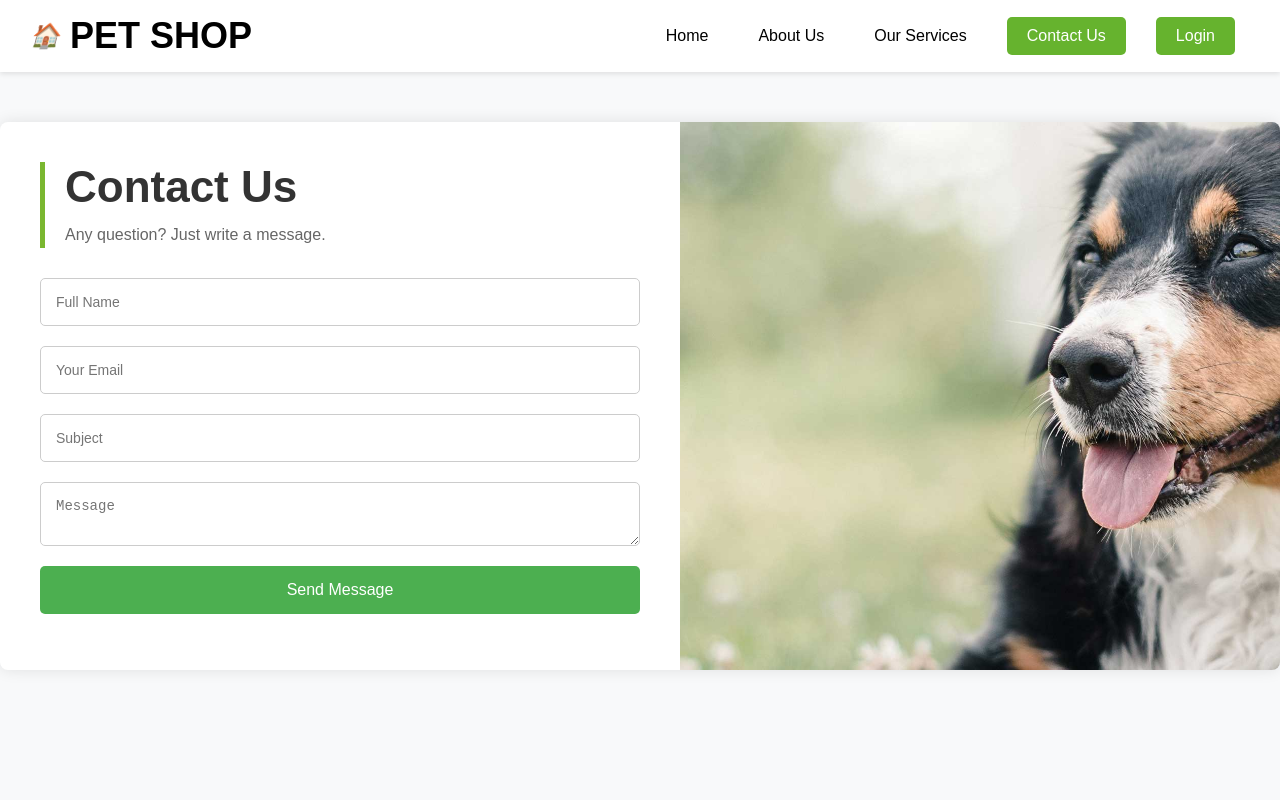
After one commit to Prajeet12/PetSitterBooking, a PHP site: page /petsitter/client/contactus.php in a window 1280 px wide. The commit adds this page. Run offline with PHP 8.4, Linux system fonts and the light colour scheme.

Commit message:
update profile

```diff
--- a/admin/feedback.php
+++ b/admin/feedback.php
@@ -24,8 +24,9 @@ include('../includes/config.php');   // Database connection
                     <tr>
                         <th>ID</th>
                         <th>Name</th>
+                        <th>E-mail</th>
+                        <th>Subject</th>
                         <th>Feedback</th>
-                        <th>Date</th>
                     </tr>
                 </thead>
                 <tbody>
@@ -35,8 +36,9 @@ include('../includes/config.php');   // Database connection
                         echo "<tr>";
                         echo "<td>" . $row['id'] . "</td>";
                         echo "<td>" . $row['name'] . "</td>";
+                        echo "<td>" . $row['email'] . "</td>";
+                        echo "<td>" . $row['subject'] . "</td>";
                         echo "<td>" . $row['message'] . "</td>";
-                        echo "<td>" . $row['date'] . "</td>";
                         echo "</tr>";
                     }
                     ?>
--- a/admin/sidebar.php
+++ b/admin/sidebar.php
@@ -6,6 +6,6 @@
         <li><a href="manage-bookings.php">Manage Bookings</a></li>
         <li><a href="feedback.php">Feedback & Suggestions</a></li>
         <li><a href="manage-services.php">Manage Services</a></li>
-        <li><a href="logout.php">Logout</a></li>
+        <li><a href="../auth/logout.php">Logout</a></li>
     </ul>
 </aside>
--- a/auth/logout.php
+++ b/auth/logout.php
@@ -4,6 +4,6 @@ session_unset(); // Unset all session variables
 session_destroy(); // Destroy the session
 
 // Redirect to login page
-header("Location: ../auth/login.php");
+header("Location: ../client/index.php");
 exit();
 ?>
--- a/auth/styles.css
+++ b/auth/styles.css
@@ -17,7 +17,7 @@ body {
     box-shadow: 0px 0px 10px rgba(0, 0, 0, 0.1);
     width: 300px;
 }
-form-container {
+.form-container {
     background-color: #fff;
     padding: 20px;
     border-radius: 5px;
--- a/client/aboutus.php
+++ b/client/aboutus.php
@@ -50,7 +50,7 @@ include('../includes/config.php');
                                 aliquyam dolores dolore. Amet erat amet et magna</p>
                         </div>
 
-                        <div id="Paris" class="tabcontent">
+                        <div id="Vision" class="tabcontent">
 
                             <p>Tempor erat elitr at rebum at at clita aliquyam consetetur. Diam dolor diam ipsum et,
                                 tempor voluptua sit consetetur sit. Aliquyam diam amet diam et eos sadipscing labore.
--- /dev/null
+++ b/client/contactus.php
@@ -0,0 +1,149 @@
+<?php
+include('../client/navbar_default.php');
+// Include your database configuration file to establish a connection
+include('../includes/config.php');
+
+// Check if the form is submitted
+if ($_SERVER["REQUEST_METHOD"] == "POST") {
+    // Get form data
+    $name = trim($_POST['name']);
+    $email = trim($_POST['email']);
+    $subject = trim($_POST['subject']);
+    $message = trim($_POST['message']);
+
+    // Validate the inputs
+    if (!empty($name) && !empty($email) && !empty($subject) && !empty($message)) {
+        // Prepare the SQL query
+        $sql = "INSERT INTO feedback (name, email, subject, message) VALUES (?, ?, ?, ?)";
+
+        // Prepare the statement
+        if ($stmt = $conn->prepare($sql)) {
+            // Bind the parameters
+            $stmt->bind_param("ssss", $name, $email, $subject, $message);
+
+            // Execute the statement
+            if ($stmt->execute()) {
+                echo "Thank you for your feedback!";
+            } else {
+                echo "Error: Could not save your feedback. Please try again later.";
+            }
+
+            // Close the statement
+            $stmt->close();
+        }
+    } else {
+        echo "Please fill in all the fields.";
+    }
+
+    // Close the database connection
+    $conn->close();
+}
+?>
+
+
+
+<!DOCTYPE html>
+<html lang="en">
+<head>
+    <meta charset="UTF-8">
+    <meta name="viewport" content="width=device-width, initial-scale=1.0">
+    <title>Contact Us</title>
+    <link rel="stylesheet" href="../client/styles.css">
+</head>
+<style>
+    /* Contact Us */
+
+.contact-container {
+
+    display: flex;
+    background-color: #fff;
+    width: 100%;
+    box-shadow: 0 0 15px rgba(0, 0, 0, 0.1);
+    border-radius: 8px;
+    overflow: hidden;
+    margin-top:50px;
+}
+
+.contact-form {
+    flex: 1;
+    padding: 40px;
+
+}
+
+.contact-form h2 {
+    margin: 0 0 10px;
+    font-size: 44px;
+    font-weight: bold;
+    color: #333;
+    text-align: left;
+}
+
+.contact-form p {
+    margin: 0 0 20px;
+    color: #666;
+    text-align:left;
+}
+
+.contact-form input,
+.contact-form textarea {
+    width: 100%;
+    padding: 15px;
+    margin-bottom: 20px;
+    border: 1px solid #ccc;
+    border-radius: 5px;
+    font-size: 14px;
+}
+
+.contact-form button {
+    width: 100%;
+    padding: 15px;
+    background-color: #4CAF50;
+    color: #fff;
+    border: none;
+    border-radius: 5px;
+    font-size: 16px;
+    cursor: pointer;
+}
+
+.contact-form button:hover {
+    background-color: #45a049;
+}
+
+.contact-image {
+    flex: 1;
+}
+
+.contact-image img {
+    width: 100%;
+    height: 100%;
+    object-fit: cover;
+}
+.contact-text-wrapper{
+    border-left: 5px solid #7AB730;
+    padding-left: 20px;
+    margin-bottom: 30px;
+}
+</style>
+<body>
+    <div class="contact-container">
+        <div class="contact-form">
+            <div class="contact-text-wrapper">
+                <h2>Contact Us</h2>
+                <p>Any question? Just write a message.</p>
+            </div>
+            <form action="contactus.php" method="POST">
+                <input type="text" name="name" placeholder="Full Name" required>
+                <input type="email" name="email" placeholder="Your Email" required>
+                <input type="text" name="subject" placeholder="Subject" required>
+                <textarea name="message" placeholder="Message" required></textarea>
+                <button type="submit">Send Message</button>
+            </form>
+        </div>
+        <div class="contact-image">
+            <img src="../client/img/hero1.jpg" alt="Dogs">
+        </div>
+    </div>
+
+
+</body>
+</html>
--- a/client/navbar_default.php
+++ b/client/navbar_default.php
@@ -13,17 +13,25 @@ if (session_status() === PHP_SESSION_NONE) {
         <a href="index.php" class="nav-link <?php echo basename($_SERVER['PHP_SELF']) == 'index.php' ? 'active' : ''; ?>">Home</a>
         <a href="aboutus.php" class="nav-link <?php echo basename($_SERVER['PHP_SELF']) == 'aboutus.php' ? 'active' : ''; ?>">About Us</a>
         <a href="services.php" class="nav-link <?php echo basename($_SERVER['PHP_SELF']) == 'services.php' ? 'active' : ''; ?>">Our Services</a>
-        <a href="#" class="nav-link contact-btn">Contact Us</a>
+        <a href="contactus.php" class="nav-link contact-btn">Contact Us</a>
 
         <?php if (isset($_SESSION['customer_id'])): ?>
+
             <!-- Profile Icon and Dropdown Start -->
             <div class="profile-dropdown">
-                <a href="#" class="nav-link profile-icon"><i class="icon">👤</i></a>
-                <div class="profile-dropdown-content">
-                    <a href="../dashboard/profile.php">View Profile</a>
-                    <a href="../auth/logout.php">Logout</a>
-                </div>
-            </div>
+    <a href="#" class="nav-link profile-icon">
+        <?php if (isset($_SESSION['customer_id']) && !empty($_SESSION['profile_picture'])): ?>
+            <?php echo $_SESSION['profile_picture']; ?>
+            <img src="../admin/uploads<?php echo htmlspecialchars($_SESSION['profile_picture']); ?>" alt="Profile Picture" class="profile-pic">
+        <?php else: ?>
+            <i class="icon">👤</i> <!-- Default icon if no profile picture is set -->
+        <?php endif; ?>
+    </a>
+    <div class="profile-dropdown-content">
+        <a href="../dashboard/profile.php">View Profile</a>
+        <a href="../auth/logout.php">Logout</a>
+    </div>
+</div>
             <!-- Profile Icon and Dropdown End -->
         <?php else: ?>
             <!-- Login Button -->
--- a/client/services.php
+++ b/client/services.php
@@ -40,6 +40,10 @@ if (!$services_result) {
 
 .book-now:hover {
     background-color: #669940;
+}
+p {
+    text-align: left;
+    margin-top: 10px;
 }
 </style>
 
--- a/client/styles.css
+++ b/client/styles.css
@@ -327,6 +327,7 @@ a:hover {
     margin-bottom: 10px;
     position: relative;
     padding-left: 20px;
+    text-align: left;
 }
 
 .services-subtitle .line {
@@ -476,7 +477,7 @@ button:hover {
 }
 
 p {
-    text-align: center;
+    text-align: left;
     margin-top: 10px;
 }
 
--- a/dashboard/navbar.php
+++ b/dashboard/navbar.php
@@ -115,7 +115,7 @@ nav {
             <div class="profile-dropdown">
                 <a href="#" class="nav-link">Profile</a>
                 <div class="profile-dropdown-content">
-                    <a href="../dashboard/profile.php">View Profile</a>
+                    <a href="../dashboard/update_profile.php">View Profile</a>
                     <a href="../auth/logout.php">Logout</a>
                 </div>
             </div>
```
Also changed, not shown: admin/delete_user.php (added, +30 -0 lines), admin/edit_user.php (added, +63 -0 lines), admin/logout.php (deleted, +0 -9 lines), admin/manage-users.php (+28 -5 lines), admin/process_edit_user.php (added, +33 -0 lines), client/book_service.php (+15 -3 lines), dashboard/update_profile.php (added, +134 -0 lines), index.html (deleted, +0 -11 lines), admin/uploads27_457010343_1646381579547209_2635334799398473168_n (1).jpg (added), dashboard/styles.css (deleted).
